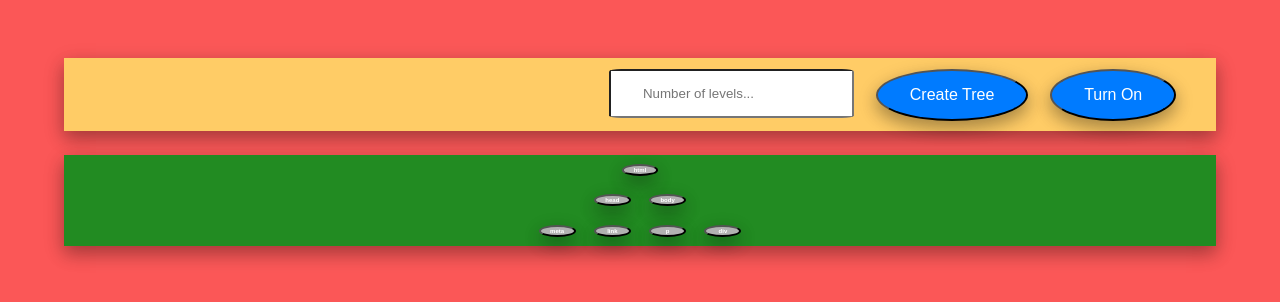
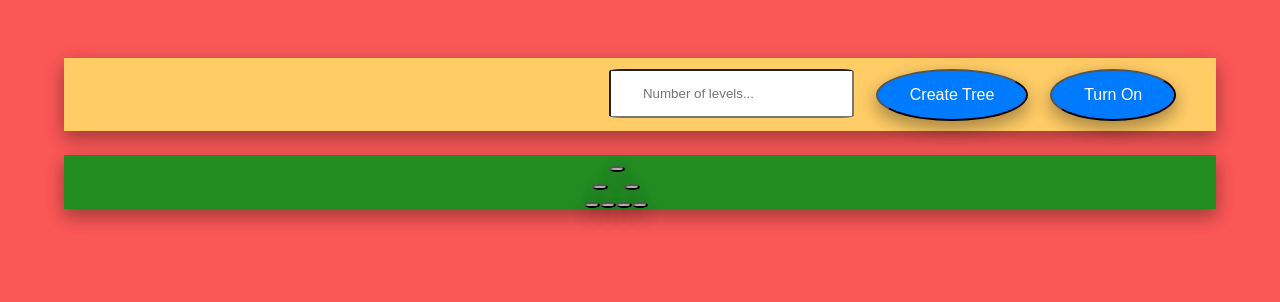
Before and after one commit to GustavoLastra/weihnachtsDOM-react, a React (Create React App) app in the folder weihnachtsbaum/: page / in a window 1280 px wide. Shown: the top 302 px of the page. Built offline with nearby package versions, Linux system fonts and the light colour scheme.

Commit message:
add turn on lights recursively

```diff
--- a/weihnachtsbaum/src/component/Led.js
+++ b/weihnachtsbaum/src/component/Led.js
@@ -1,4 +1,6 @@
 import React, { Component } from 'react';
+import LedList from "./LedList.js"
+
 
 class Led extends Component {
     constructor(props) {
@@ -14,11 +16,39 @@ class Led extends Component {
     }
 
     render() {
+
+        const { led } = this.props;
+
         return (
-            <button style={this.props.led.buttonState=== true? styles.backgroundOn:styles.backgroundOff } >
-                {this.props.led.label}
-            </button>
-        );
+            <div id="hola">
+                <button style={led.buttonState=== true? styles.backgroundOn:styles.backgroundOff } >
+{/*
+
+                    {led.label}
+
+*/}
+                </button>
+                <LedList ledList={led.ledList}/>
+            </div>
+
+        )
+
+/*        if (led.ledList.length) {
+            console.log("LED True led: "+ JSON.stringify(led));
+            return (
+                <LedList
+                ledList={led.ledList}/>
+            );
+
+        } else {
+            console.log("LED False led: "+ JSON.stringify(led));
+            return (
+                <button style={this.props.led.buttonState=== true? styles.backgroundOn:styles.backgroundOff } >
+                    {this.props.led.label}
+                </button>
+            );
+        }*/
+
     }
 }
 
@@ -44,11 +74,11 @@ const styles = {
         margin: "1% 1%",
         borderRadius: "50%",
         outline: "none",
-        textAlign: "center",
+        /*textAlign: "center",
         textDecoration: "none",
         fontSize: "10%",
         color: "white",
-        fontWeight: "bold"
+        fontWeight: "bold"*/
 
 
     },
--- a/weihnachtsbaum/src/component/LedRow.js
+++ b/weihnachtsbaum/src/component/LedList.js
@@ -1,41 +1,41 @@
 import React, { Component } from 'react';
 import Led from "./Led.js"
 
-class LedRow extends Component {
+class LedList extends Component {
     constructor(props) {
         super(props);
         this.state = {
 
         };
-
     }
     render() {
+        const { ledList } = this.props;
+        console.log("LEDLIST ledList: "+ JSON.stringify(ledList));
         return (
-            <div style={styles.ledRow}>
+            <div style={styles.ledList}>
                 {
-                    this.props.leds.map((led, index) => {
+                    this.props.ledList.map((led, index) => {
                         return <Led
                             key={index}
                             led={led}
                         />
                     })
                 }
-
             </div>
         );
     }
 }
 
 const styles = {
-    ledRow: {
+    ledList: {
         display: "flex",
         flexDirection: "row",
         alignItems: "center",
         alignContent: "center",
         alignSelf: "center",
         justifyContent: "center",
-        width: "80%",
+        width: "50%",
     }
 }
 
-export default LedRow;
+export default LedList;
--- a/weihnachtsbaum/src/component/Tree.js
+++ b/weihnachtsbaum/src/component/Tree.js
@@ -1,37 +1,65 @@
 import React, { Component } from 'react';
-import LedRow from "./LedRow.js"
+import LedList from "./LedList.js"
 import Tools from "./Tools.js"
-import TreeData from "../data.js"
+import InitialLedList from "../data.js"
 
 class Tree extends Component {
     constructor() {
         super();
         this.state = {
-            ledRows: TreeData.ledRows,
+            ledList: InitialLedList,
+            numberOfLevels: 3,
         };
         //this.addLedRow = this.addLedRow.bind(this);
         this.onTurn = this.onTurn.bind(this);
+        this.recursiveTurn = this.recursiveTurn.bind(this);
         this.onCreate = this.onCreate.bind(this);
     }
 
+    recursiveTurn(turn, tempArray, seed) {
+        console.log("recursiveTurn seed: " + seed)
+        console.log("recursiveTurn tempArray: " + JSON.stringify(tempArray))
+
+        // TERMINATION
+        if (seed < 0) return;
+
+        // BASE
+        tempArray.map(object => {
+            object.buttonState= true;
+            console.log("object.buttonState: " + object.buttonState)
+
+            // RECURSION
+            seed--;
+            return this.recursiveTurn(turn, object.ledList, seed);
+        })
+
+
+    }
+
     onTurn(turn) {
-        let tempArray = this.state.ledRows;
+        let tempArray = this.state.ledList;
+        let seed = this.state.numberOfLevels;
+
         if (turn === true){
-            tempArray.map(ledRow => {
-                ledRow.leds.map(led =>  led.buttonState = true)
-            })
+            /*tempArray.map(led => {
+                led.map(led =>  led.buttonState = true)
+            })*/
+            this.recursiveTurn(true, tempArray, seed)
+
+
         }
         else{
-            tempArray.map(ledRow => {
-                ledRow.leds.map(led => led.buttonState = false)
-            })
+            /*tempArray.map(led => {
+                led.map(led => led.buttonState = false)
+            })*/
+            this.recursiveTurn(false, seed, tempArray)
 
         }
-        this.setState({ledRows: tempArray})
+        this.setState({ledList: tempArray})
     }
 
     onCreate(levels) {
-        let newTree = {"ledRows": []};
+        let newTree = {ledList: []};
         var ledCounter;
         var row;
 
@@ -59,18 +87,11 @@ class Tree extends Component {
                     />
                 </div>
 
+                <div style={styles.treeContainer} >
+                        <LedList
+                            ledList={this.state.ledList}
+                        />
 
-                <div style={styles.treeContainer} >
-                    {
-                        this.state.ledRows.map((ledRow, index) => {
-                            return<LedRow
-                                key={index}
-                                rowId={index}
-                                leds={ledRow.leds}
-                                addLedRow={this.addLedRow}
-                            />
-                        })
-                    }
                 </div>
             </div>
 
--- a/weihnachtsbaum/src/data.js
+++ b/weihnachtsbaum/src/data.js
@@ -1,14 +1,30 @@
-const TreeData = {
-    "ledRows": [
-        {"leds": [{
+const InitialLedList = [{
             label: "html",
-                parentId: 0,
-                ownId: 1, buttonState : false,
-                leds: []
-        }]},
-        {"leds": [{label: "head",parentId: 1, ownId: 11, buttonState : false}, {label: "body",parentId: 1, ownId: 12, buttonState : false}]},
-        {"leds": [{label: "meta",parentId: 11, ownId: 111, buttonState : false}, {label: "link", parentId: 11, ownId: 112, buttonState : false}, {label: "p", parentId: 12, ownId: 121, buttonState : false},{label: "div", parentId: 12, ownId: 122, buttonState : false}]},
-    ]
-}
+            buttonState : false,
+            ledList: [
+                {label: "head", buttonState : false, ledList: [
+                            {label: "meta", buttonState : false, ledList: [] },
+                            {label: "link", buttonState : false, ledList: []}
+                            ]
+                },
+                {label: "body", buttonState : false, ledList: [
+                        {label: "p",buttonState : false, ledList: []},
+                        {label: "div", buttonState : false, ledList: []}
+                        ]
+                }]
+            }]
 
-export default TreeData;
+
+
+/*const  LedList = [];
+
+const Led = {
+    label: "head",
+    buttonState : false,
+    ledList: []
+}*/
+
+
+
+
+export default InitialLedList;
```
